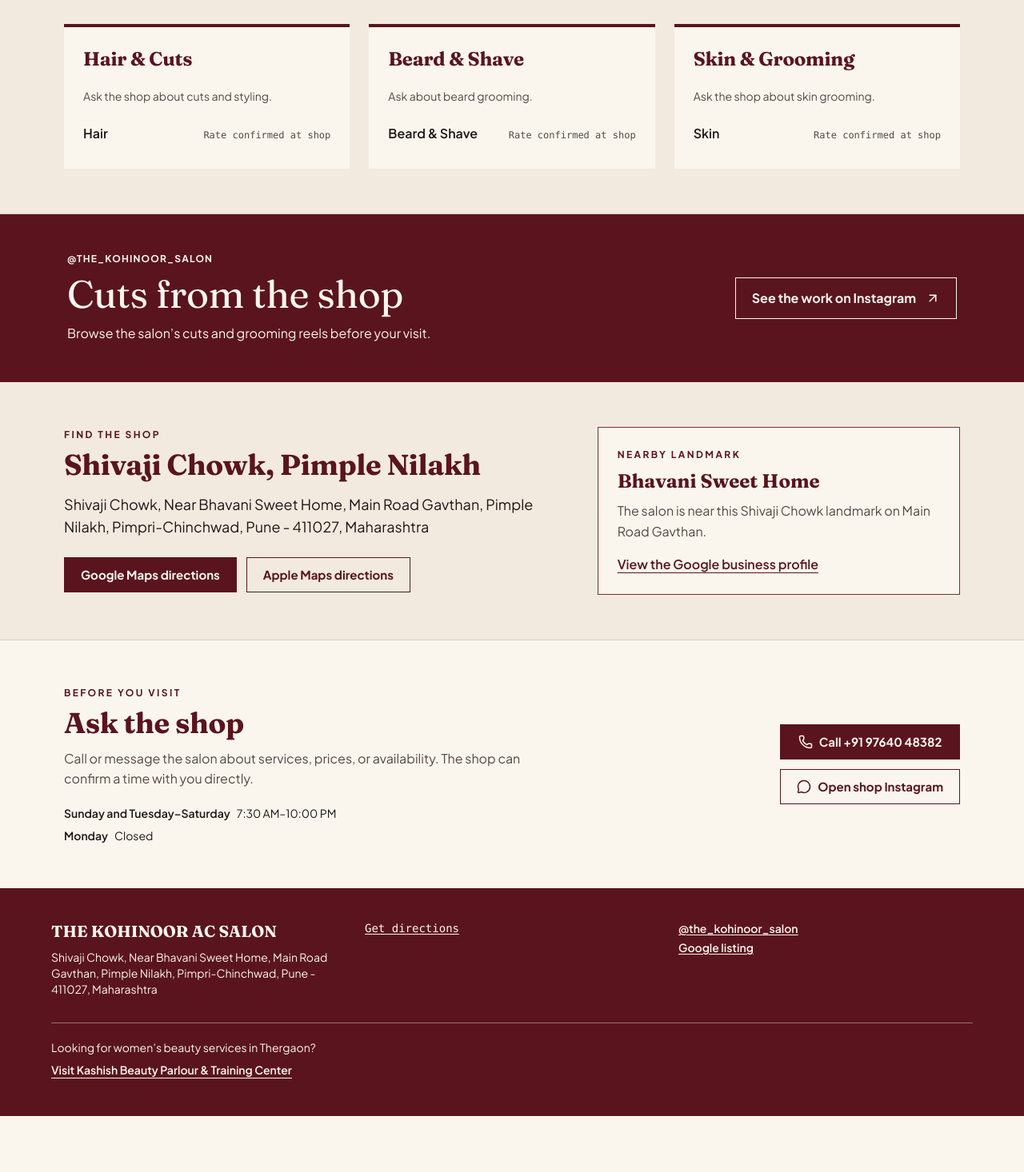
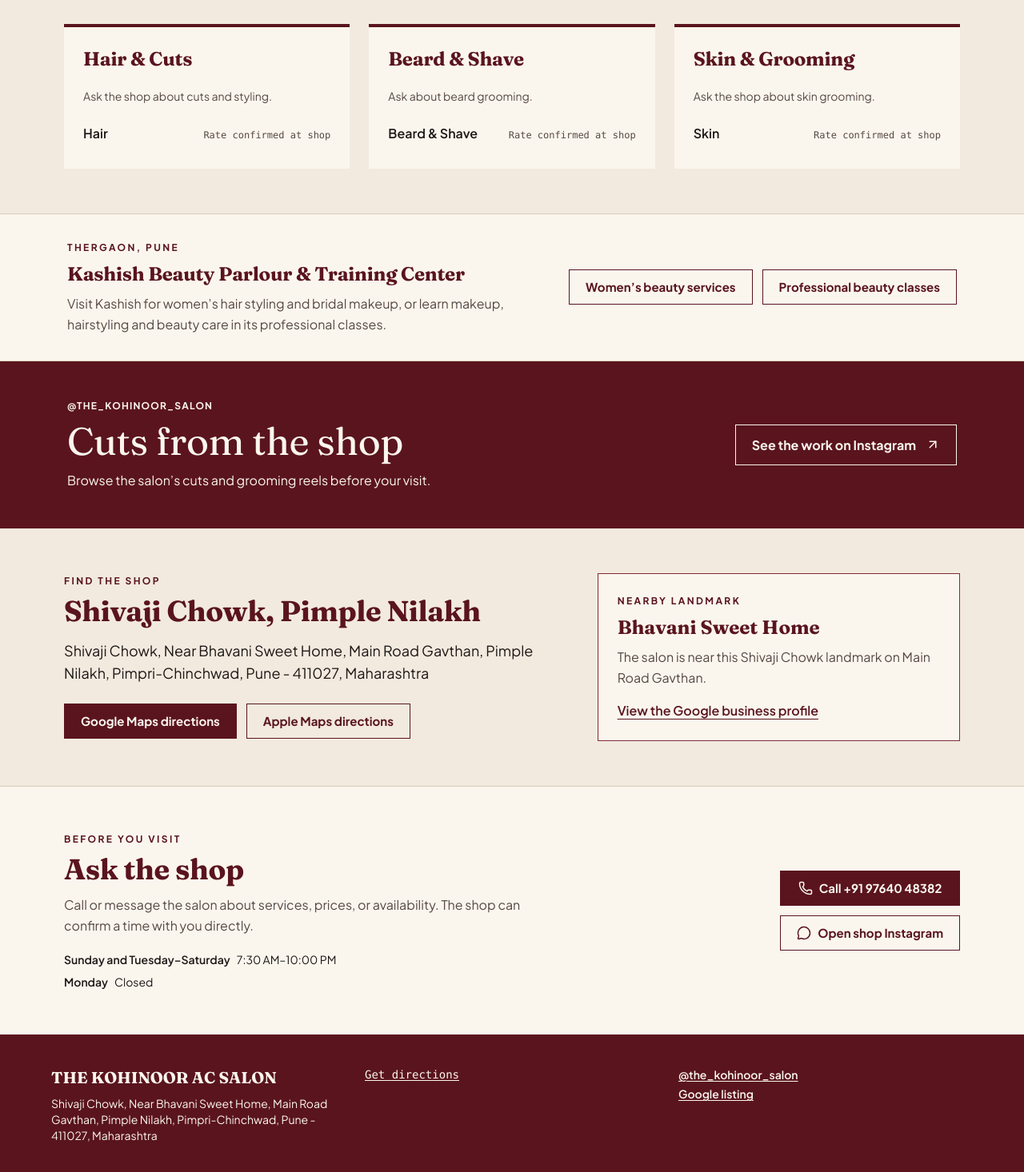
Before and after one commit to mangeshraut712/kohinoor-hair-salon, a Next.js app: page / in a window 1280 px wide. Shown: the part 961-2427 px from the top of the page at 80% size. Before the commit the page ends 2357 px from the top, so only its background shows below. Built offline with nearby package versions, Linux system fonts and the light colour scheme; no server answers.

Commit message:
Connect Kohinoor visitors with Kashish services and professional classes

```diff
--- a/src/app/layout.tsx
+++ b/src/app/layout.tsx
@@ -7,11 +7,11 @@ const fraunces = Fraunces({ subsets: ['latin'], display: 'swap', variable: '--fo
 const jakarta = Plus_Jakarta_Sans({ subsets: ['latin'], display: 'swap', variable: '--font-jakarta' });
 
 const description =
-  'Men’s hair and skin grooming at The Kohinoor AC Salon, Shivaji Chowk, Main Road Gavthan, Pimple Nilakh, Pune 411027.';
+  'Visit The Kohinoor AC Salon for men’s haircuts, beard grooming and skin care at Shivaji Chowk in Pimple Nilakh, Pune. Find opening hours, directions and the shop phone number.';
 
 export const metadata: Metadata = {
   metadataBase: new URL(SITE_URL),
-  title: `${SALON_INFO.listingName} | Men’s Hair & Skin, Pune`,
+  title: `${SALON_INFO.listingName} | Men’s Salon in Pune`,
   description,
   icons: { icon: { url: '/brand/kohinoor-emblem.webp', type: 'image/webp', sizes: '160x160' } },
   ...(process.env.KOHINOOR_PREVIEW === '1' ? { robots: { index: false, follow: false } } : { alternates: { canonical: '/' } }),
--- a/src/app/page.tsx
+++ b/src/app/page.tsx
@@ -20,6 +20,19 @@ export default function HomePage() {
       <main id="main-content" tabIndex={-1}>
         <HeroShopSign />
         <ServiceBoard />
+        <aside aria-labelledby="kashish-title" className="border-b border-rule bg-cream">
+          <div className="mx-auto grid max-w-6xl gap-5 px-5 py-8 md:grid-cols-2 md:items-center">
+            <div>
+              <p className="eyebrow">Thergaon, Pune</p>
+              <h2 id="kashish-title" className="mt-2 text-2xl font-bold text-oxblood">Kashish Beauty Parlour &amp; Training Center</h2>
+              <p className="mt-2 text-muted">Visit Kashish for women’s hair styling and bridal makeup, or learn makeup, hairstyling and beauty care in its professional classes.</p>
+            </div>
+            <nav aria-label="Explore Kashish" className="flex flex-wrap gap-3 md:justify-end">
+              <a className="btn btn-line" href="https://mangeshraut712.github.io/kashishbeautyparlour/en/services/">Women’s beauty services</a>
+              <a className="btn btn-line" href="https://mangeshraut712.github.io/kashishbeautyparlour/en/training/">Professional beauty classes</a>
+            </nav>
+          </div>
+        </aside>
         <InstagramShowcase />
         <LocationAndDirections />
         <ShopContact />
--- a/src/components/SalonFooter.tsx
+++ b/src/components/SalonFooter.tsx
@@ -24,12 +24,6 @@ export function SalonFooter() {
           </li>
         </ul>
       </div>
-      <div className="mx-auto mt-8 max-w-6xl border-t border-cream/40 pt-5 text-sm">
-        <p>Looking for women’s beauty services in Thergaon?</p>
-        <a className="inline-block py-2 font-semibold underline underline-offset-4" href="https://mangeshraut712.github.io/kashishbeautyparlour/">
-          Visit Kashish Beauty Parlour &amp; Training Center
-        </a>
-      </div>
     </footer>
   );
 }
```
Also changed, not shown: 1 other file (tests, documents, lock files or other folders).
